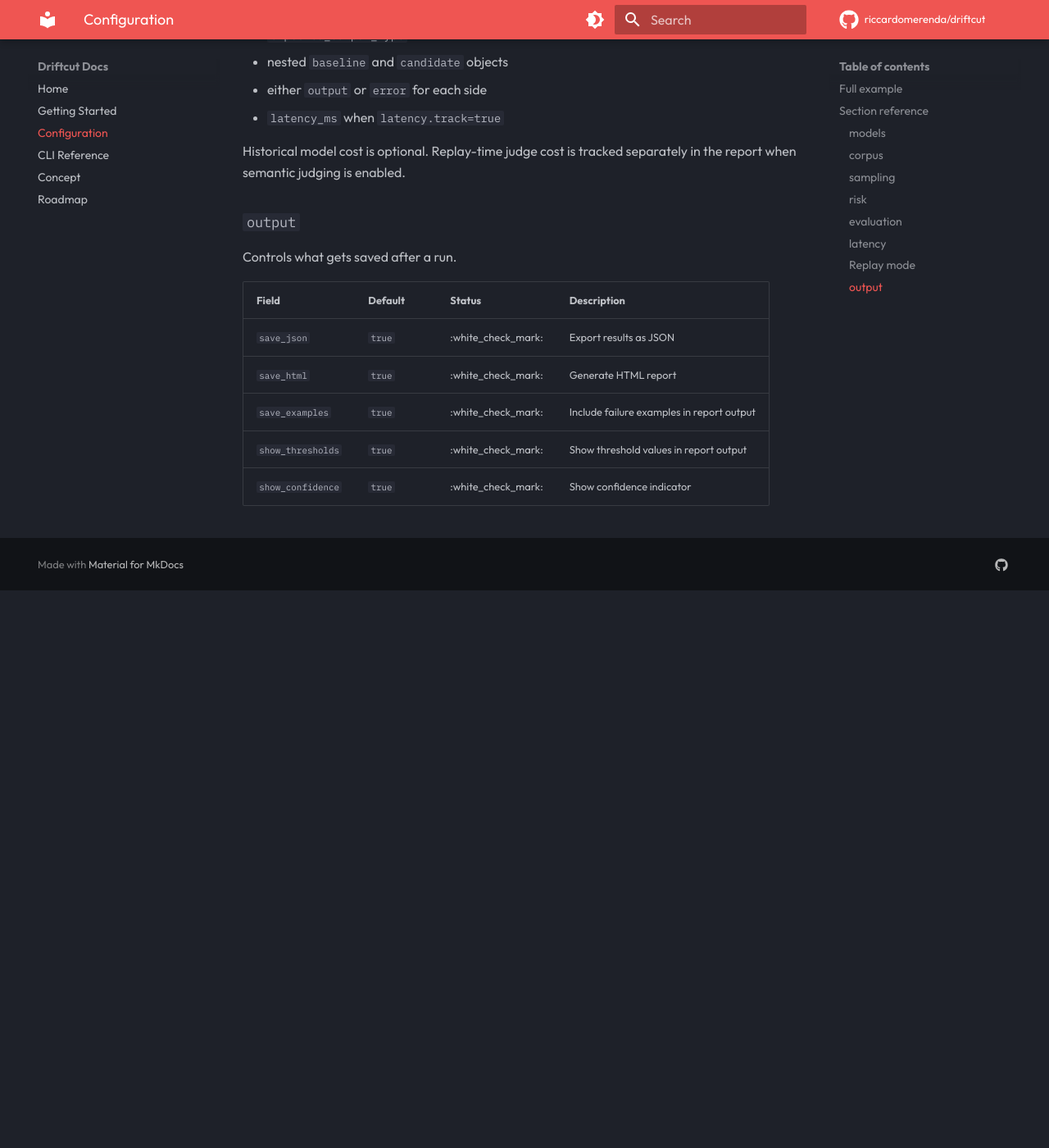
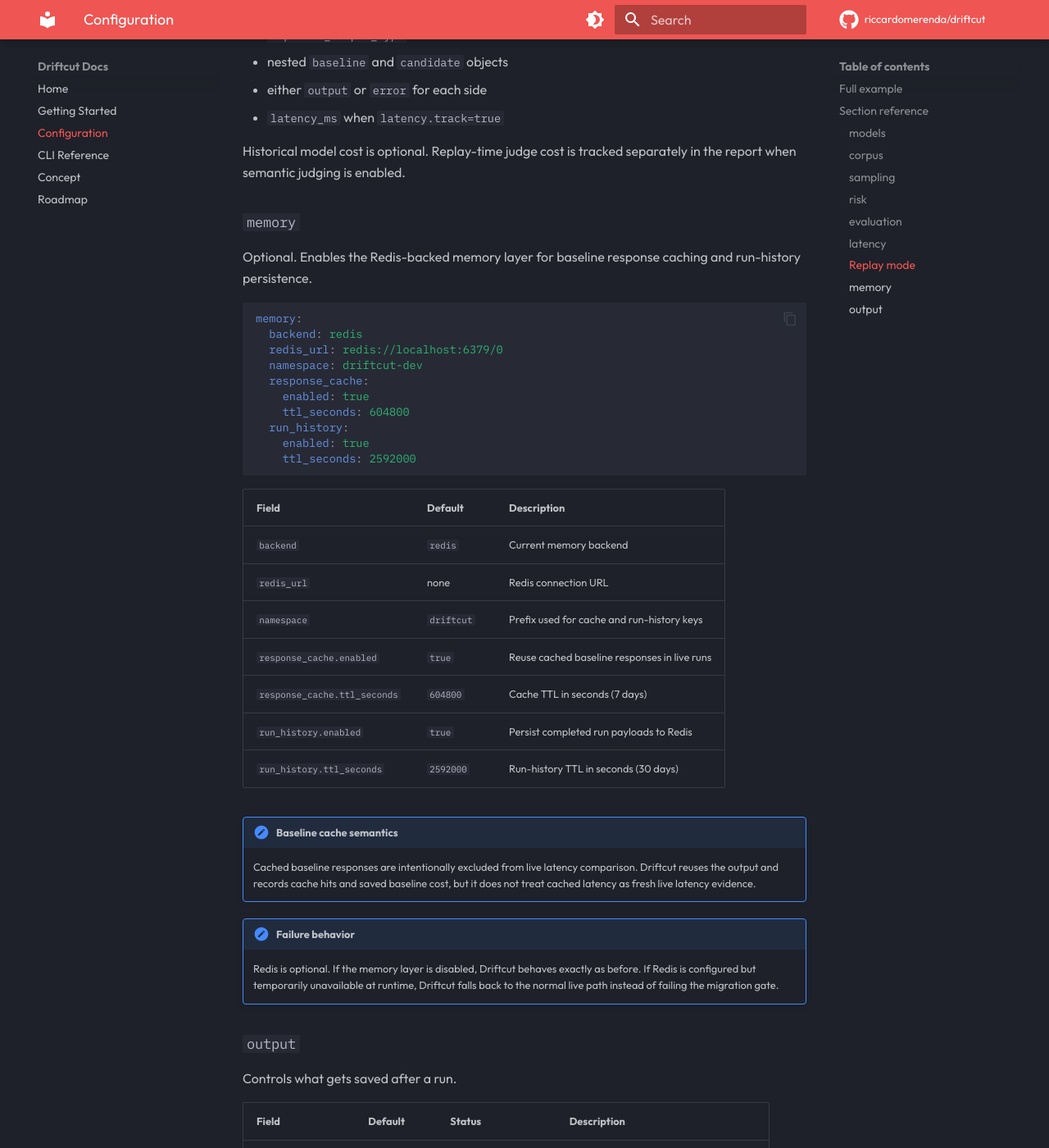
Before and after one commit to riccardomerenda/driftcut-docs, an MkDocs documentation site: the page built from docs/configuration.md, in a window 1280 px wide and 1400 px high, scrolled down 4712 px. Shown: the whole window at 82% size. Built offline with MkDocs 1.6.1 and Material for MkDocs 9.7.7, drawn with Linux system fonts in a browser that asks for light colours; comment, search, counter and statistics services are not loaded; before the commit the page ends 5432 px from its top, so only the background shows below that.

Commit message:
Document Docker and Redis local setup

````diff
--- a/docs/configuration.md
+++ b/docs/configuration.md
@@ -162,6 +162,39 @@
 
 Historical model cost is optional. Replay-time judge cost is tracked separately in the report when semantic judging is enabled.
 
+### `memory`
+
+Optional. Enables the Redis-backed memory layer for baseline response caching and run-history persistence.
+
+```yaml
+memory:
+  backend: redis
+  redis_url: redis://localhost:6379/0
+  namespace: driftcut-dev
+  response_cache:
+    enabled: true
+    ttl_seconds: 604800
+  run_history:
+    enabled: true
+    ttl_seconds: 2592000
+```
+
+| Field | Default | Description |
+|---|---|---|
+| `backend` | `redis` | Current memory backend |
+| `redis_url` | none | Redis connection URL |
+| `namespace` | `driftcut` | Prefix used for cache and run-history keys |
+| `response_cache.enabled` | `true` | Reuse cached baseline responses in live runs |
+| `response_cache.ttl_seconds` | `604800` | Cache TTL in seconds (7 days) |
+| `run_history.enabled` | `true` | Persist completed run payloads to Redis |
+| `run_history.ttl_seconds` | `2592000` | Run-history TTL in seconds (30 days) |
+
+!!! note "Baseline cache semantics"
+    Cached baseline responses are intentionally excluded from live latency comparison. Driftcut reuses the output and records cache hits and saved baseline cost, but it does not treat cached latency as fresh live latency evidence.
+
+!!! note "Failure behavior"
+    Redis is optional. If the memory layer is disabled, Driftcut behaves exactly as before. If Redis is configured but temporarily unavailable at runtime, Driftcut falls back to the normal live path instead of failing the migration gate.
+
 ### `output`
 
 Controls what gets saved after a run.
````
Also changed, not shown: docs/getting-started.md (+30 -2 lines), docs/index.md (+1 -0 lines).
